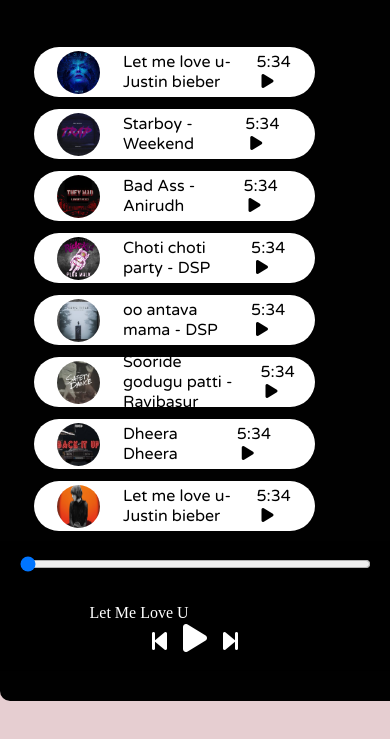
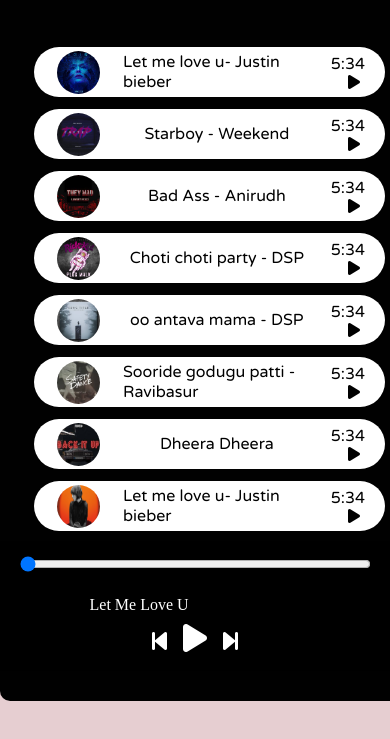
Before and after one commit to Manohar3404/Spotify, a plain HTML site: page index.html in a window 390 px wide. Shown: the part 173-912 px from the top of the page. Drawn offline with Linux system fonts and the light colour scheme.

Commit message:
adjusted timestamp

```diff
--- a/style.css
+++ b/style.css
@@ -1,127 +1,139 @@
 @import url('https://fonts.googleapis.com/css2?family=Ubuntu&display=swap');
 @import url('https://fonts.googleapis.com/css2?family=Varela+Round&display=swap');
-nav{
+
+nav {
     font-family: 'Ubuntu', sans-serif;
 }
-*{
+
+* {
     padding: 0;
     margin: 0;
-    /* box-sizing: border-box; */
     color: white;
 }
-body{
+
+body {
     background-color: rgb(230, 206, 209);
+    overflow-x: hidden;
 }
-.nav-container{
+
+.nav-container {
     height: 40px;
     background-color: black;
     display: flex;
     align-items: center;
 }
-.Spotifylogo-container{
 
+.Spotifylogo-container {
     background-color: transparent;
     display: flex;
     align-items: center;
+}
 
-}
-.Spotifylogo-container span{
+.Spotifylogo-container span {
     margin-left: 5px;
     font-weight: 700;
     font-family: Arial, Helvetica, sans-serif;
 }
-.Spotifylogo{
+
+.Spotifylogo {
     height: 40px;
     width: 40px;
+}
 
-}
-.links span{
-    margin: 0  0 0 10px ;
+.links span {
+    margin: 0 0 0 10px;
 }
 
 .container {
     padding: 34px;
     background-image: url("./images/bg.jpg");
-    /* background-size: cover; */
     width: 70%;
     min-height: 72vh;
     background-color: black;
     margin: 20px auto;
     border-radius: 10px;
     font-family: 'Varela Round', sans-serif;
+    max-width: 100%;
+    overflow-x: hidden;
 }
-/* .songlist{
-    padding: 20px;
-} */
-.bottom{
+
+.bottom {
     background-color: black;
     height: 130px;
     display: flex;
     flex-direction: column;
     justify-content: center;
     align-items: center;
-    position:sticky;
+    position: sticky;
     bottom: 0;
+}
 
-
-}
-.bottom-range{
+.bottom-range {
     width: 80vw;
 }
-.controllers{
-color: white;
-font-size: 1.5rem;
+
+.controllers {
+    color: white;
+    font-size: 1.5rem;
 }
-.controllers{
+
+.controllers {
     margin-top: 10px;
     padding-top: 40px;
 }
-.songItemContainer{
+
+.songItemContainer {
     width: 60%;
     margin-top: 50px;
 }
-.songItem{
+
+.songItem {
     background-color: white;
     display: flex;
     height: 50px;
-
     justify-content: space-between;
     align-items: center;
     border-radius: 34px;
     margin: 12px 0;
+}
 
-}
-.songItem img{
+.songItem img {
     height: 43px;
     width: 43px;
     border-radius: 34px;
-    margin:0 23px;
+    margin: 0 23px;
+}
 
-}
-.songItem span{
+.songItem span {
     color: black;
 }
-.playbutton{
+
+.playbutton {
     color: black;
     cursor: pointer;
-    margin: 0 15px 0 5px;
+    margin: 0 5px;
 }
-.timeStamp{
+
+.timeStamp {
     margin: 0 20px;
+    display: flex;
+    flex-direction: column;
+    align-items: flex-end;
 }
-.playbutton1{
+
+.playbutton1 {
     margin: 0 10px;
     font-size: 2rem;
 }
-.gifnamecontainer{
+
+.gifnamecontainer {
     display: flex;
-    height: 5px; */
     justify-content: space-between;
     position: absolute;
-    left: 9vw;s
+    left: 9vw;
+}
 
-}
-#gif{
+#gif {
     width: 30px;
     height: 20px;
     background-image: url('playing.gif');
@@ -129,21 +141,17 @@
     margin: 0 20px;
     opacity: 0;
     transition: 0.3s opacity ease-in;
+}
 
-}
-@import url('https://fonts.googleapis.com/css2?family=Ubuntu&display=swap');
-@import url('https://fonts.googleapis.com/css2?family=Varela+Round&display=swap');
-
-/* Your existing CSS code here */
-
+/* Media Query for Smaller Screens */
 @media screen and (max-width: 768px) {
-    /* Adjust styles for smaller screens */
     .container {
         width: 90%;
+        margin: 20px auto;
     }
 
     .songItemContainer {
-        width: 80%;
+        width: 100%;
     }
 
     .bottom-range {
```
